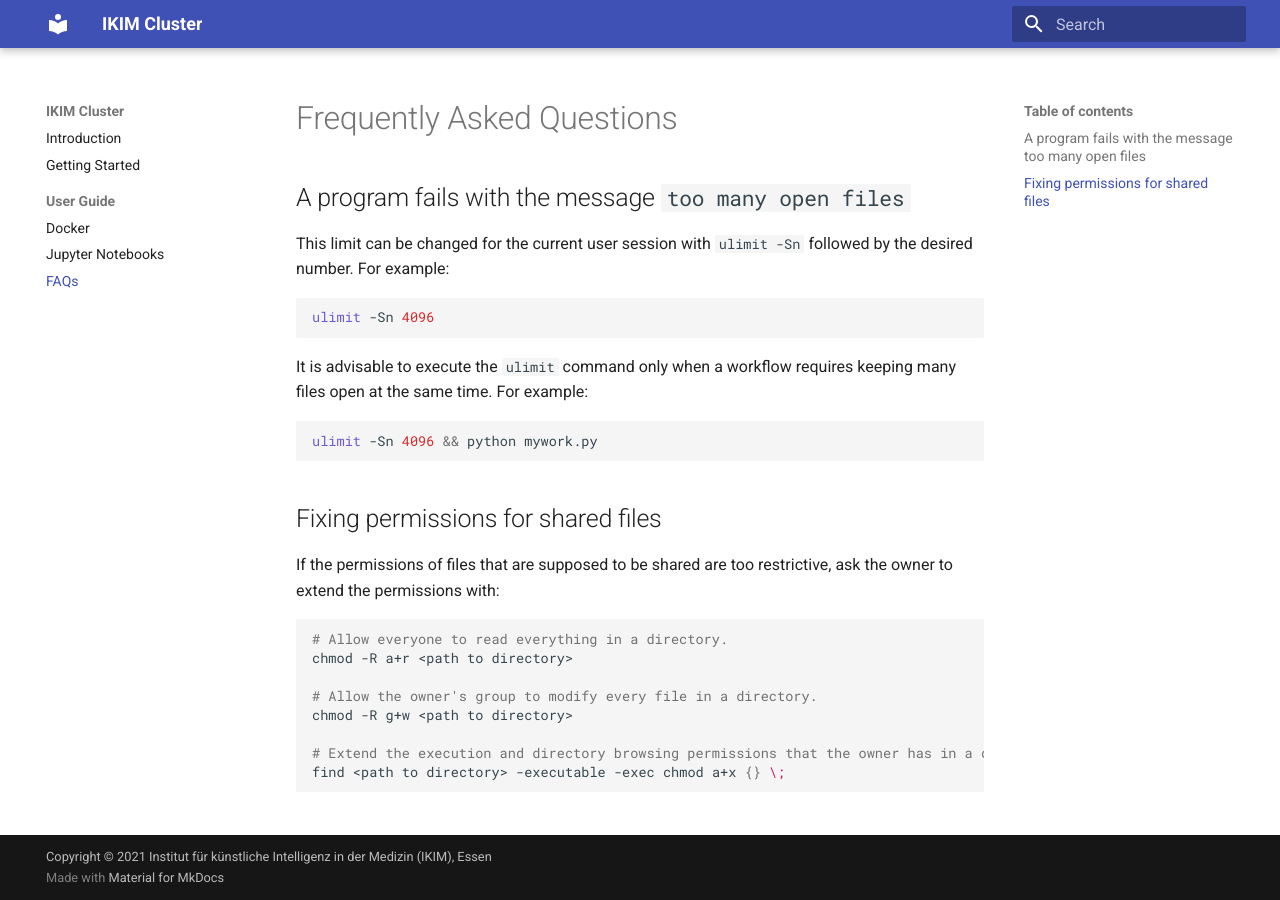
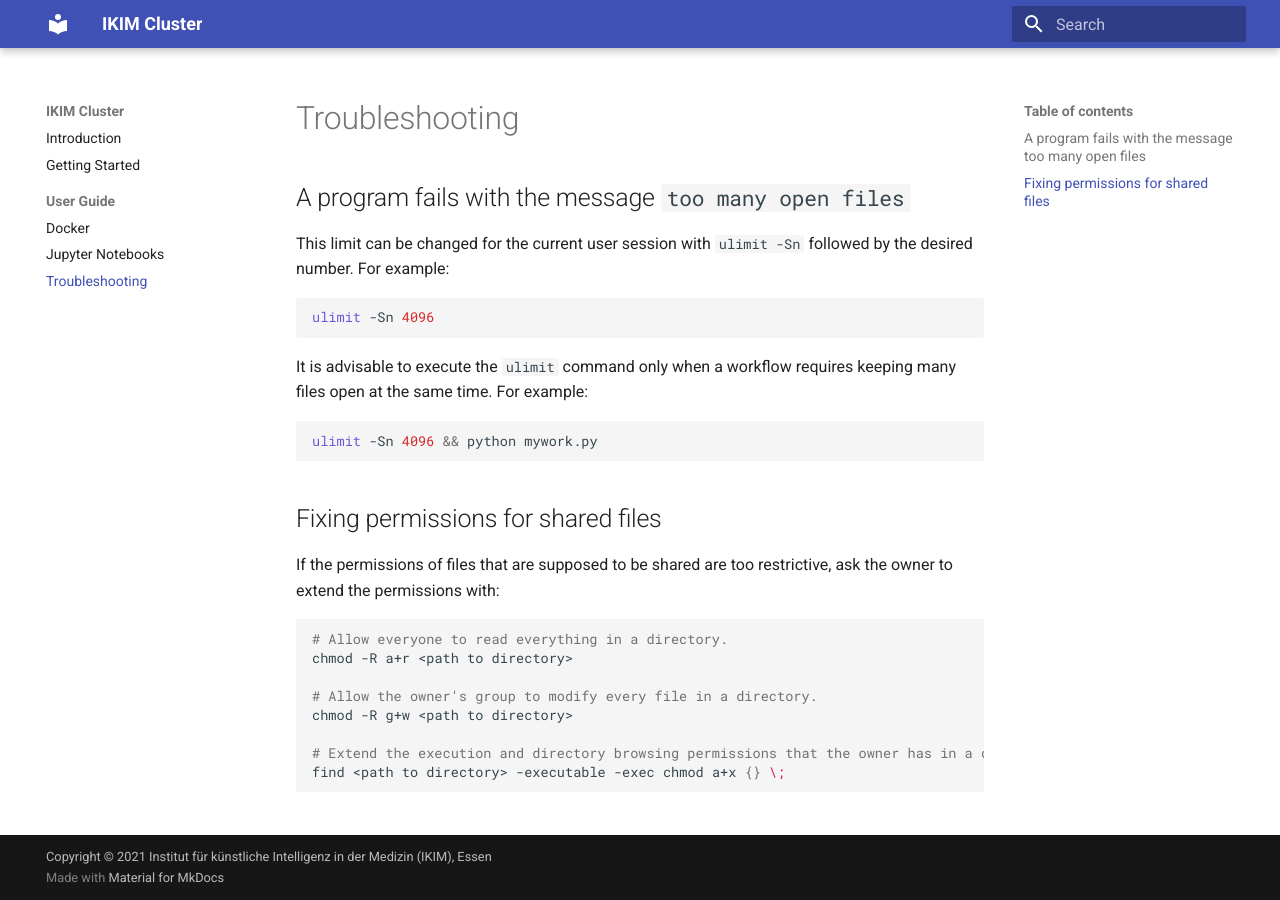
Before and after one commit to IKIM-Essen/ClusterDocs, an MkDocs documentation site: the page built from docs/troubleshooting.md, in a window 1280 px wide. Built offline with MkDocs 1.6.1 and Material for MkDocs 9.7.7, drawn with Linux system fonts in a browser that asks for light colours.

Commit message:
Rename FAQs -> Troubleshooting.

```diff
--- a/docs/faq.md
+++ b/docs/troubleshooting.md
@@ -1,4 +1,4 @@
-# Frequently Asked Questions
+# Troubleshooting
 
 ## A program fails with the message `too many open files`
 
--- a/mkdocs.yml
+++ b/mkdocs.yml
@@ -19,4 +19,4 @@ nav:
   - User Guide:
      - Docker: docker.md
      - Jupyter Notebooks: jupyter.md
-     - FAQs: faq.md
+     - Troubleshooting: troubleshooting.md
```
